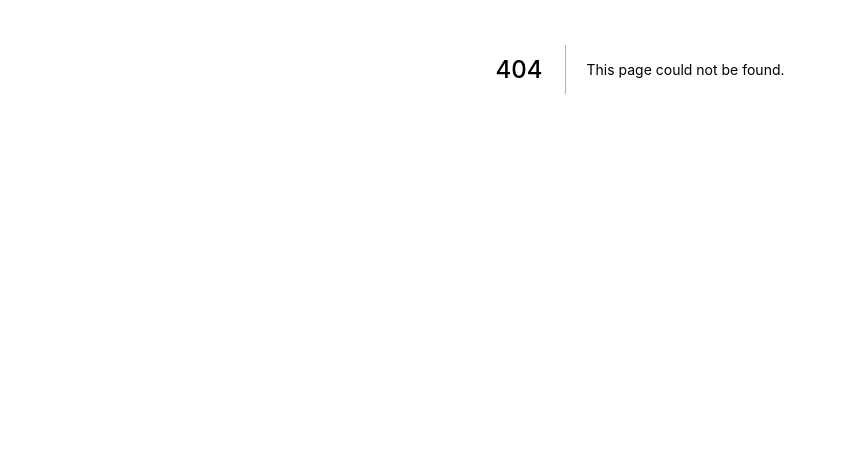
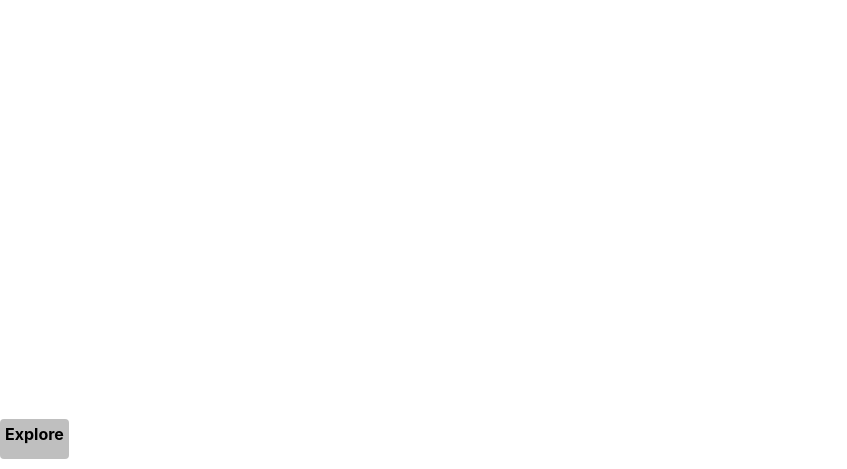
Before and after one commit to kristiannissen/cafe-fodkold, a Next.js app: page /components/toolbar in a window 1280 px wide. Before the commit this address had no page. Shown: the part 331-800 px from the top of the page, without its empty margins (0-847 px from the left). Built offline with nearby package versions, Linux system fonts and the light colour scheme.

Commit message:
Experimenting with router

```diff
--- /dev/null
+++ b/pages/components/toolbar.js
@@ -0,0 +1,16 @@
+/**
+ *
+ */
+import styles from "../../styles/Toolbar.module.css"
+
+const Toolbar = () => {
+  return (
+    <div className={styles.container}>
+      <div className={styles.button}>
+        <span className={styles.label}>Explore</span>
+      </div>
+    </div>
+  );
+};
+
+export default Toolbar;
--- /dev/null
+++ b/styles/Toolbar.module.css
@@ -0,0 +1,16 @@
+.container {
+  background-color: #bfbfbf;
+  height: 40px;
+  border-radius: 4px;
+  position: fixed;
+  bottom: 10px;
+  padding: 5px;
+}
+.button {
+  display: flex;
+  align-items: center;
+  justify-content: center;
+}
+.label {
+  font-weight: bolder;
+}
--- a/styles/globals.css
+++ b/styles/globals.css
@@ -14,3 +14,12 @@ a {
 * {
   box-sizing: border-box;
 }
+
+main {
+  width: 100vw;
+  height: 100vh;
+  background-color: #efefef;
+  display: flex;
+  align-items: center;
+  justify-content: center;
+}
```
Also changed, not shown: pages/index.js (+25 -5 lines), pages/stand/[id].js (added, +18 -0 lines).
